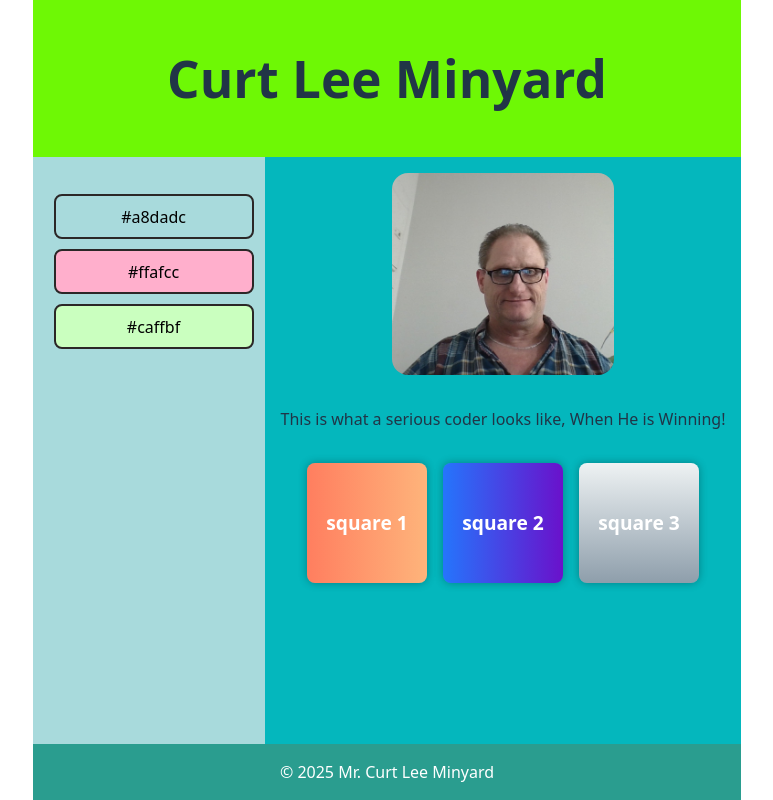
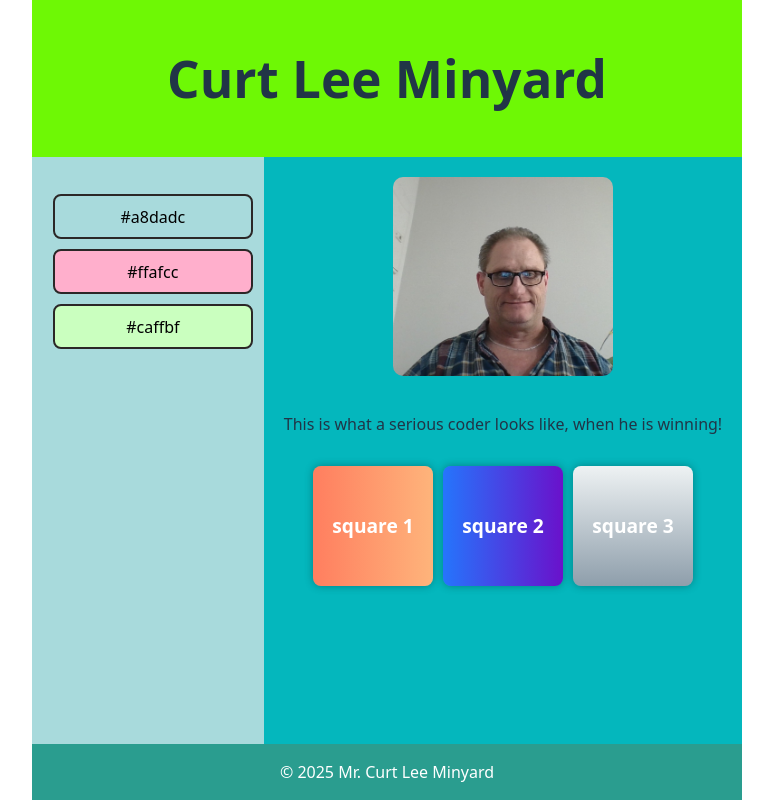
Before and after one commit to minyardcurt/myFirstReactApp, a React (Vite) app: page / in a window 1280 px wide. Shown: the whole page, without its empty margins (253-1026 px from the left). Built offline with nearby package versions, Linux system fonts and the light colour scheme.

Commit message:
Update Body.jsx

```diff
--- a/src/components/Body.jsx
+++ b/src/components/Body.jsx
@@ -1,7 +1,8 @@
 import Square from './Square';
 
 function Body() {
-  const squares = [
+  // List of square data
+  const squareList = [
     { name: 'square 1', bgImage: 'linear-gradient(to right, #ff7e5f, #feb47b)' },
     { name: 'square 2', bgImage: 'linear-gradient(to left, #6a11cb, #2575fc)' },
     { name: 'square 3', bgImage: 'linear-gradient(to top, #8e9eab, #eef2f3)' },
@@ -10,41 +11,41 @@ function Body() {
   return (
     <main
       style={{
-        backgroundColor: '#04b7bdff',
-        flex: 1,
-        padding: '1rem',
+        backgroundColor: '#04b7bd',
+        padding: '20px',
         display: 'flex',
         flexDirection: 'column',
         alignItems: 'center',
       }}
     >
+      {/* Image */}
       <img
         src="/me.jpg"
-        alt="Descriptive"
+        alt="My photo"
         style={{
           width: '50%',
           maxHeight: '300px',
-          objectFit: 'cover',
-          borderRadius: '16px',
-          marginBottom: '1rem',
+          borderRadius: '10px',
+          marginBottom: '20px',
         }}
       />
 
-      <p style={{ textAlign: 'center', marginBottom: '2rem', maxWidth: '600px' }}>
-        This is what a serious coder looks like, When He is Winning!
+      {/* Description text */}
+      <p style={{ textAlign: 'center', marginBottom: '30px' }}>
+        This is what a serious coder looks like, when he is winning!
       </p>
 
+      {/* Squares container */}
       <div
         style={{
           display: 'flex',
+          gap: '10px',
           justifyContent: 'center',
-          gap: '1rem',
-          width: '100%',
-          maxWidth: '700px',
+          flexWrap: 'wrap',
         }}
       >
-        {squares.map((square) => (
-          <Square key={square.name} name={square.name} bgImage={square.bgImage} />
+        {squareList.map((item) => (
+          <Square key={item.name} name={item.name} bgImage={item.bgImage} />
         ))}
       </div>
     </main>
```
